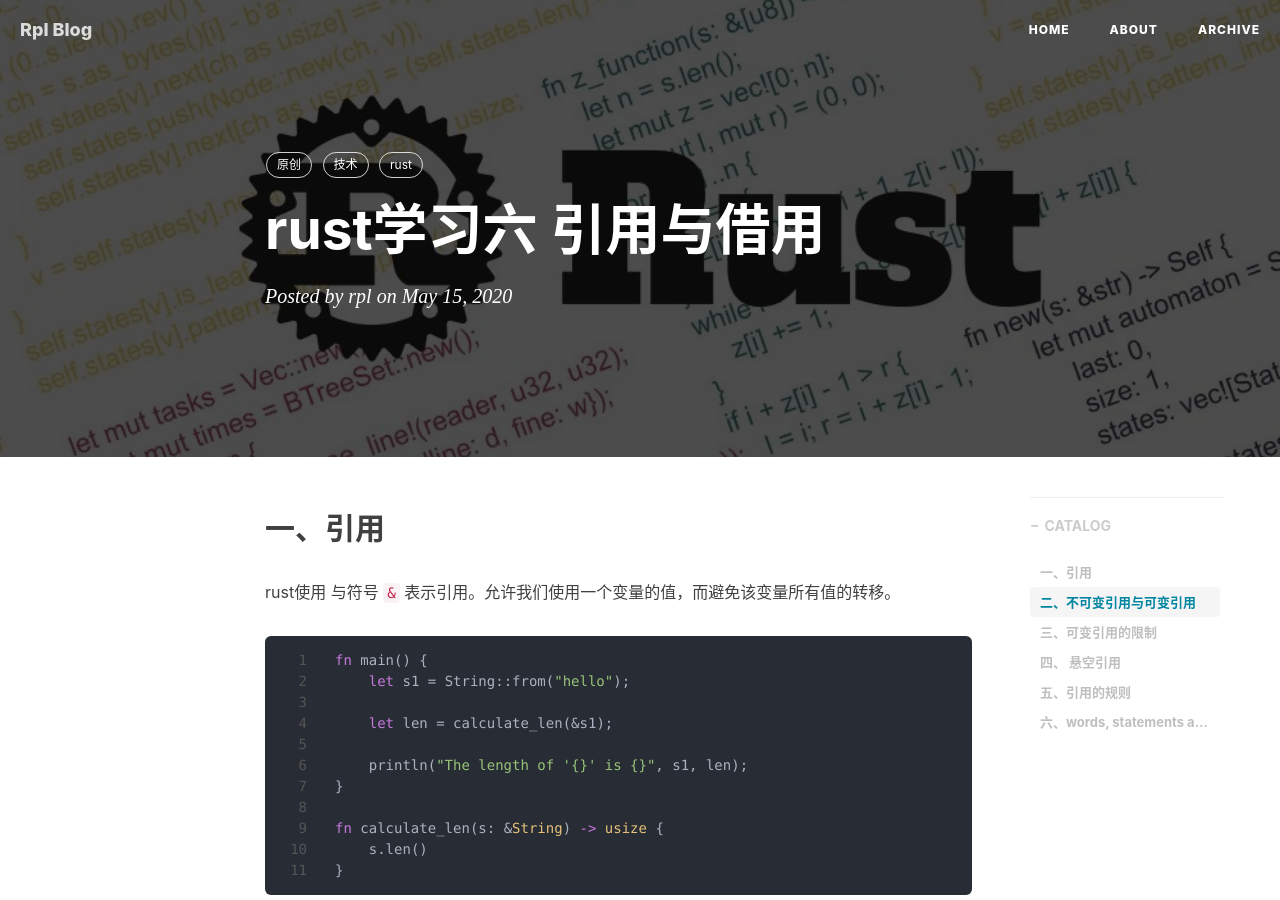
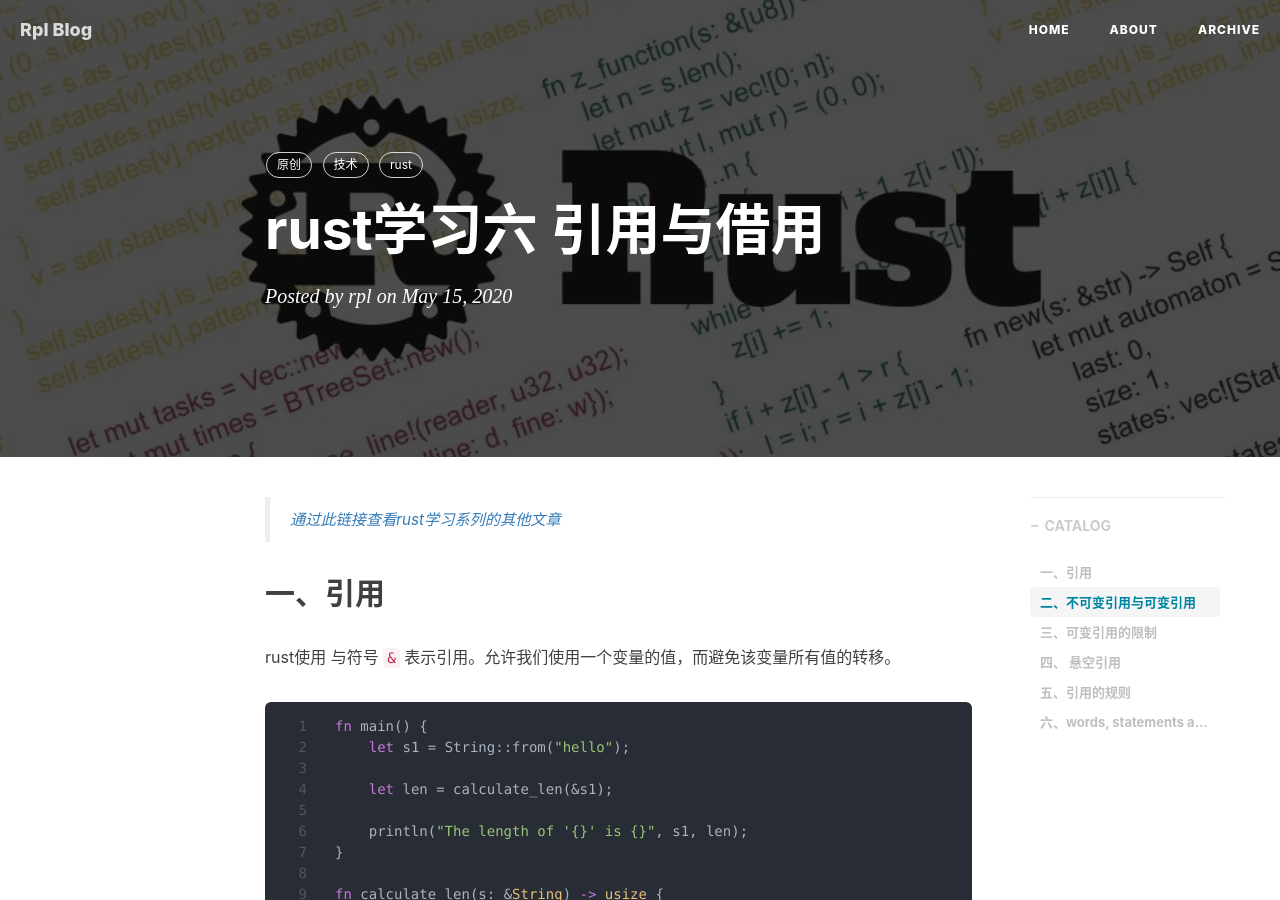
Before and after one commit to littleRpl/littleRpl.github.io, a Jekyll site: the page built from _posts/2020-05-15-rust-6.md, in a window 1280 px wide and 900 px high. Built offline with Jekyll 4.4.1, drawn with Linux system fonts in a browser that asks for light colours; nearby versions of some CDN libraries; comment, search, counter and statistics services are not loaded.

Commit message:
add rust学习6

```diff
--- a/_posts/2020-05-15-rust-6.md
+++ b/_posts/2020-05-15-rust-6.md
@@ -13,6 +13,8 @@ tags:
       - 技术
       - rust
 ---
+
+> [通过此链接查看rust学习系列的其他文章](https://littlerpl.me/archive/?tag=rust)
 
 ## 一、引用
 rust使用 与符号 <code>&</code> 表示引用。允许我们使用一个变量的值，而避免该变量所有值的转移。
```
